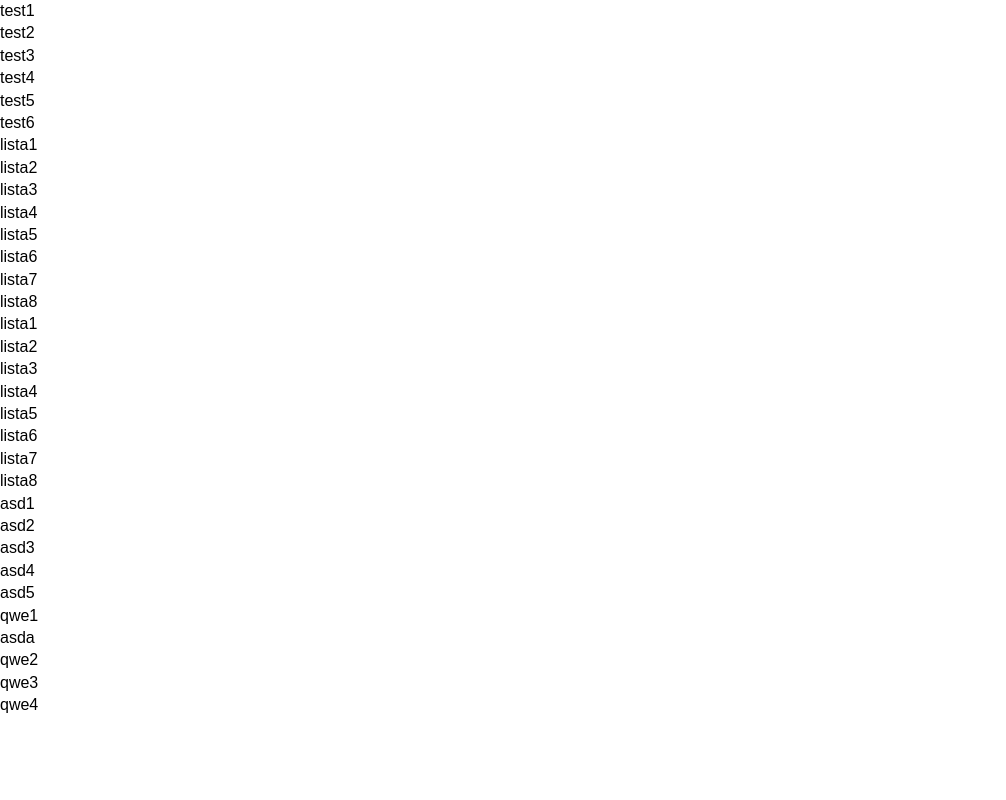
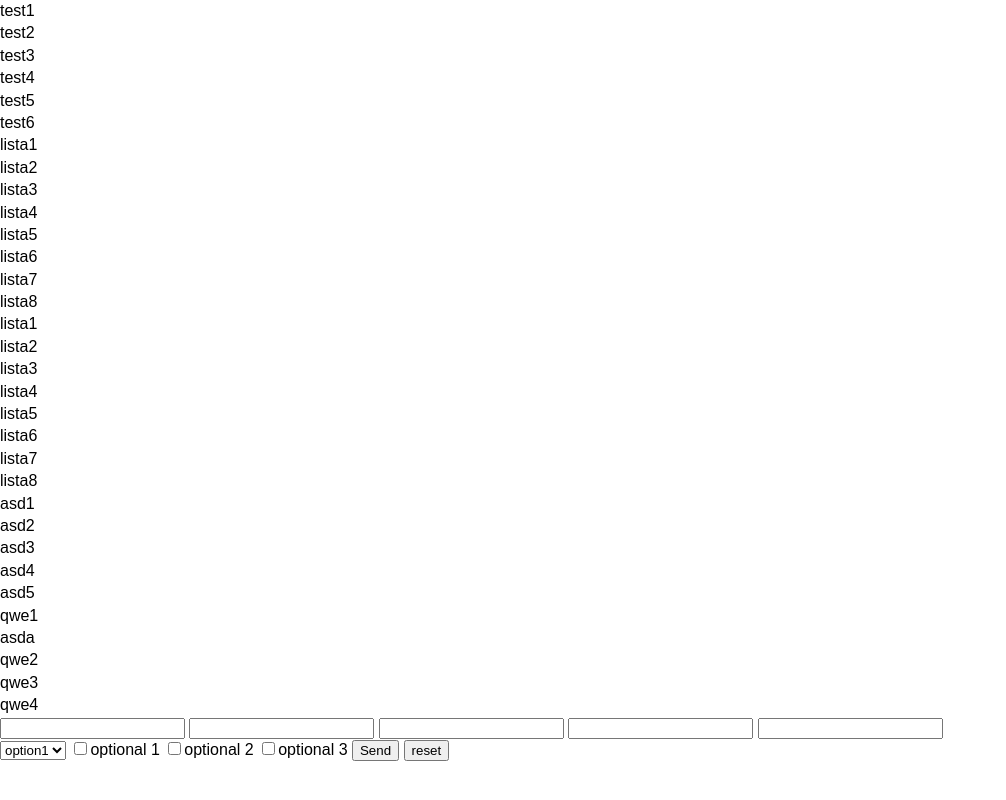
Before and after one commit to qh4r/frontFun, a website: page jqueryFun/index.html in a window 1280 px wide. Shown: the whole page, without its empty margins (0-1006 px from the left). Drawn offline with Linux system fonts and the light colour scheme.

Commit message:
Some jquery forms fun

```diff
--- a/jqueryFun/index.html
+++ b/jqueryFun/index.html
@@ -24,7 +24,7 @@
         <li>lista2</li>
         <li class>lista3</li>
         <li class="stuff">lista4</li>
-        <li >lista5</li>
+        <li>lista5</li>
         <li class="other-stuff">lista6</li>
         <li class="other-shit">lista7</li>
         <li>lista8</li>
@@ -54,11 +54,35 @@
 
 <div class="group2">
     <h5>qwe1</h5>
+
     <p>asda</p>
     <h5>qwe2</h5>
     <h5>qwe3</h5>
     <h5>qwe4</h5>
 </div>
+
+<!--form[action=# method=POST]>input[type=text name=text$]*5+select[name=selection]>option[value=$]{option$}*5^input[type=checkbox name=chk$]{optional $}+button[type=submit]{Send}-->
+<form action="#" method="POST">
+    <div>
+    <input type="text" name="text1">
+    <input type="text" name="text2">
+    <input type="text" name="text3">
+    <input type="text" name="text4">
+    <input type="text" name="text5">
+    </div>
+    <select name="selection" id="selection">
+        <option value="1">option1</option>
+        <option value="2">option2</option>
+        <option value="3">option3</option>
+        <option value="4">option4</option>
+        <option value="5">option5</option>
+    </select>
+    <input type="checkbox" name="chk1">optional 1
+    <input type="checkbox" name="chk2">optional 2
+    <input type="checkbox" name="chk3">optional 3
+    <button type="submit">Send</button>
+    <button type="reset">reset</button>
+</form>
 <script type="text/javascript" data-main="app.js" src="lib/require.js"></script>
 </body>
 </html>
```
Also changed, not shown: jqueryFun/js/main.js (+21 -4 lines), jqueryFun/js_min/main.js (+1 -1 lines).
